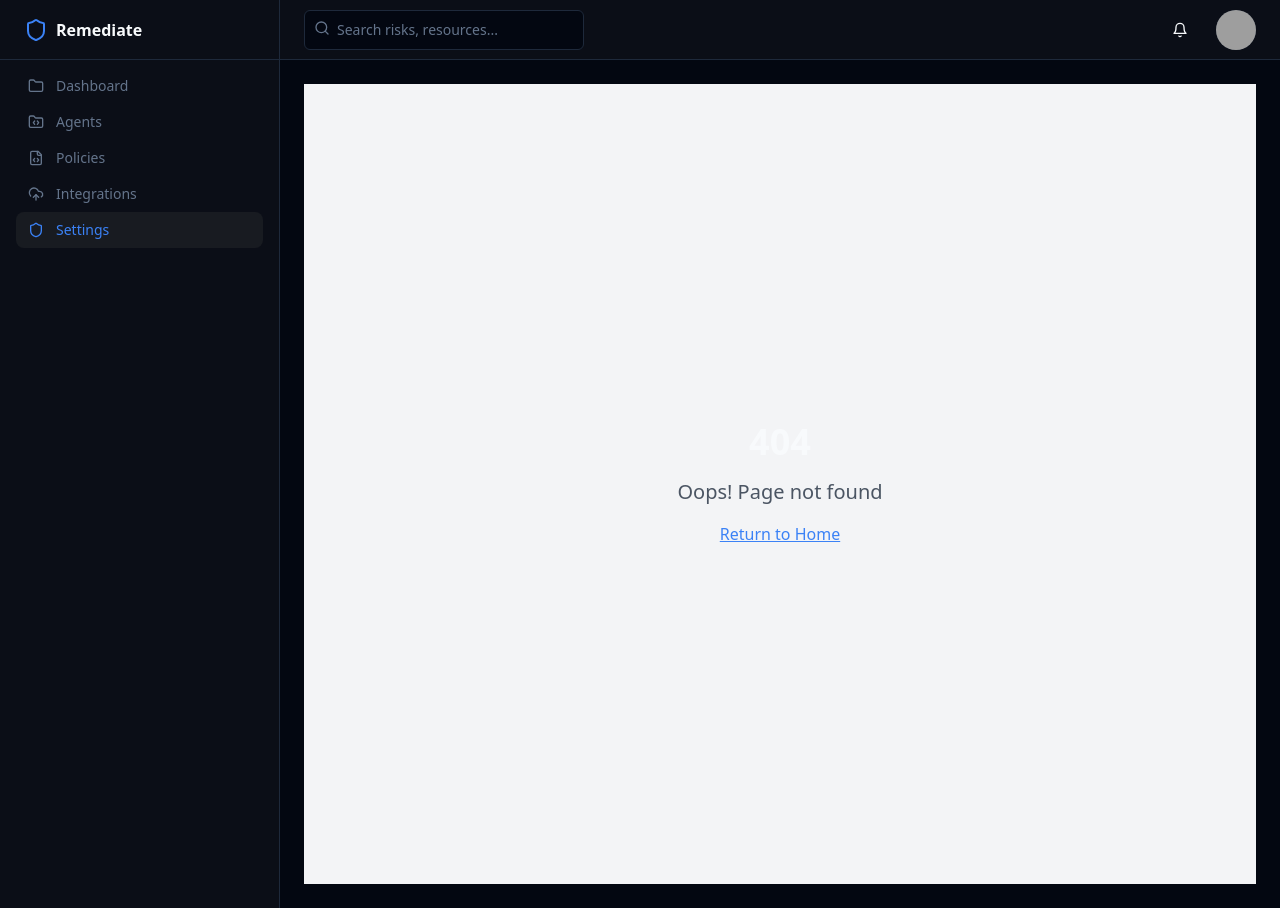
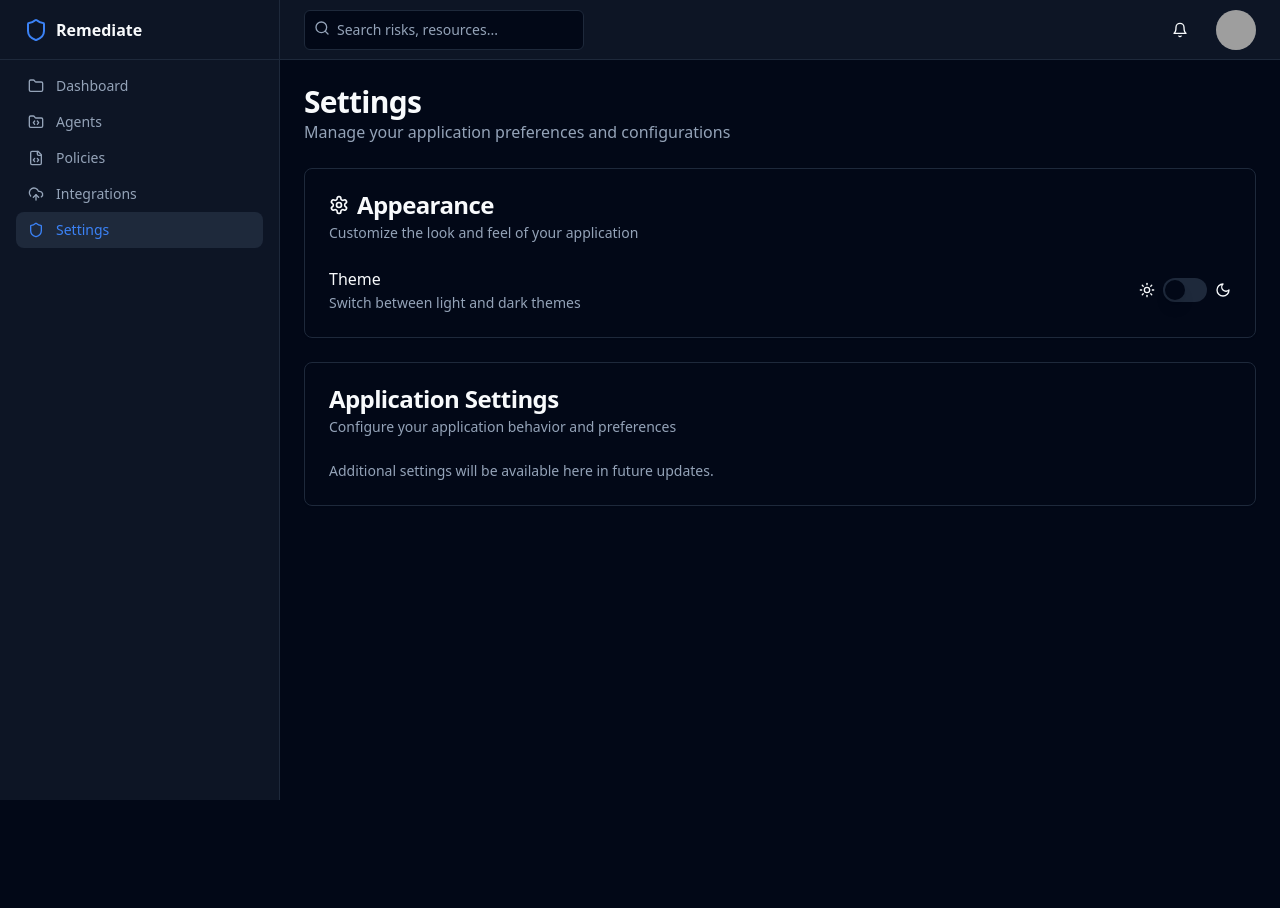
Before and after one commit to shraddhaopsmx/fixflow-orchestrator-integrate-with-github, a React (Vite) app: page /settings in a window 1280 px wide. Before the commit this address had no page. After the commit the page ends 800 px from the top, so only its background shows below. Built offline with nearby package versions, Linux system fonts and the light colour scheme; grey boxes are pictures that could not be loaded.

Commit message:
feat: Add theme customization
Implement light and dark theme support with user-selectable options. The default theme is now light, and the theme preference is persisted using local storage. A theme toggle has been added to the Settings page.

```diff
--- a/src/App.tsx
+++ b/src/App.tsx
@@ -4,8 +4,10 @@ import { Toaster as Sonner } from "@/components/ui/sonner";
 import { TooltipProvider } from "@/components/ui/tooltip";
 import { QueryClient, QueryClientProvider } from "@tanstack/react-query";
 import { BrowserRouter, Routes, Route } from "react-router-dom";
+import { ThemeProvider } from "next-themes";
 import Index from "./pages/Index";
 import Agents from "./pages/Agents";
+import Settings from "./pages/Settings";
 import NotFound from "./pages/NotFound";
 import Sidebar from "./components/layout/Sidebar";
 import Header from "./components/layout/Header";
@@ -14,6 +16,7 @@ const queryClient = new QueryClient();
 
 const App = () => (
   <QueryClientProvider client={queryClient}>
+    <ThemeProvider attribute="class" defaultTheme="light" enableSystem={false}>
       <TooltipProvider>
         <Toaster />
         <Sonner />
@@ -26,6 +29,7 @@ const App = () => (
                       <Routes>
                           <Route path="/" element={<Index />} />
                           <Route path="/agents" element={<Agents />} />
+                          <Route path="/settings" element={<Settings />} />
                           <Route path="*" element={<NotFound />} />
                       </Routes>
                   </main>
@@ -33,6 +37,7 @@ const App = () => (
           </div>
         </BrowserRouter>
       </TooltipProvider>
+    </ThemeProvider>
   </QueryClientProvider>
 );
 
--- a/src/index.css
+++ b/src/index.css
@@ -5,6 +5,38 @@
 
 @layer base {
   :root {
+    --background: 0 0% 100%;
+    --foreground: 222.2 84% 4.9%;
+
+    --card: 0 0% 100%;
+    --card-foreground: 222.2 84% 4.9%;
+
+    --popover: 0 0% 100%;
+    --popover-foreground: 222.2 84% 4.9%;
+
+    --primary: 217.2 91.2% 59.8%;
+    --primary-foreground: 210 40% 98%;
+
+    --secondary: 210 40% 98%;
+    --secondary-foreground: 222.2 47.4% 11.2%;
+
+    --muted: 210 40% 98%;
+    --muted-foreground: 215.4 16.3% 46.9%;
+
+    --accent: 210 40% 98%;
+    --accent-foreground: 222.2 47.4% 11.2%;
+
+    --destructive: 0 84.2% 60.2%;
+    --destructive-foreground: 210 40% 98%;
+
+    --border: 214.3 31.8% 91.4%;
+    --input: 214.3 31.8% 91.4%;
+    --ring: 217.2 91.2% 59.8%;
+
+    --radius: 0.5rem;
+  }
+
+  .dark {
     --background: 222.2 84% 4.9%;
     --foreground: 210 40% 98%;
 
@@ -32,30 +64,6 @@
     --border: 217.2 32.6% 17.5%;
     --input: 217.2 32.6% 17.5%;
     --ring: 212.7 26.8% 83.9%;
-
-    --radius: 0.5rem;
-  }
-
-  .dark {
-    --background: 224 71% 4%;
-    --foreground: 210 40% 98%;
-    --card: 222.2 84% 4.9%;
-    --card-foreground: 210 40% 98%;
-    --popover: 222.2 84% 4.9%;
-    --popover-foreground: 210 40% 98%;
-    --primary: 217.2 91.2% 59.8%;
-    --primary-foreground: 222.2 47.4% 11.2%;
-    --secondary: 217.2 32.6% 17.5%;
-    --secondary-foreground: 210 40% 98%;
-    --muted: 220 14.3% 11.2%;
-    --muted-foreground: 215.4 16.3% 46.9%;
-    --accent: 217.2 32.6% 17.5%;
-    --accent-foreground: 210 40% 98%;
-    --destructive: 0 62.8% 30.6%;
-    --destructive-foreground: 210 40% 98%;
-    --border: 217.2 32.6% 17.5%;
-    --input: 217.2 32.6% 17.5%;
-    --ring: 215 20.2% 65.1%;
   }
 }
 
--- /dev/null
+++ b/src/pages/Settings.tsx
@@ -0,0 +1,81 @@
+import { Card, CardContent, CardDescription, CardHeader, CardTitle } from "@/components/ui/card";
+import { Label } from "@/components/ui/label";
+import { Switch } from "@/components/ui/switch";
+import { useTheme } from "next-themes";
+import { Moon, Sun, Settings as SettingsIcon } from "lucide-react";
+import { useEffect, useState } from "react";
+
+const Settings = () => {
+  const { theme, setTheme } = useTheme();
+  const [mounted, setMounted] = useState(false);
+
+  useEffect(() => {
+    setMounted(true);
+  }, []);
+
+  if (!mounted) {
+    return null;
+  }
+
+  const isDarkMode = theme === "dark";
+
+  return (
+    <div className="space-y-6">
+      <div>
+        <h1 className="text-3xl font-bold tracking-tight">Settings</h1>
+        <p className="text-muted-foreground">
+          Manage your application preferences and configurations
+        </p>
+      </div>
+
+      <div className="grid gap-6">
+        <Card>
+          <CardHeader>
+            <CardTitle className="flex items-center gap-2">
+              <SettingsIcon className="h-5 w-5" />
+              Appearance
+            </CardTitle>
+            <CardDescription>
+              Customize the look and feel of your application
+            </CardDescription>
+          </CardHeader>
+          <CardContent className="space-y-4">
+            <div className="flex items-center justify-between">
+              <div className="space-y-0.5">
+                <Label className="text-base">Theme</Label>
+                <div className="text-sm text-muted-foreground">
+                  Switch between light and dark themes
+                </div>
+              </div>
+              <div className="flex items-center space-x-2">
+                <Sun className="h-4 w-4" />
+                <Switch
+                  checked={isDarkMode}
+                  onCheckedChange={(checked) => setTheme(checked ? "dark" : "light")}
+                  aria-label="Toggle theme"
+                />
+                <Moon className="h-4 w-4" />
+              </div>
+            </div>
+          </CardContent>
+        </Card>
+
+        <Card>
+          <CardHeader>
+            <CardTitle>Application Settings</CardTitle>
+            <CardDescription>
+              Configure your application behavior and preferences
+            </CardDescription>
+          </CardHeader>
+          <CardContent>
+            <p className="text-sm text-muted-foreground">
+              Additional settings will be available here in future updates.
+            </p>
+          </CardContent>
+        </Card>
+      </div>
+    </div>
+  );
+};
+
+export default Settings;
```
Lines whose indentation alone changed are shown as unchanged.
